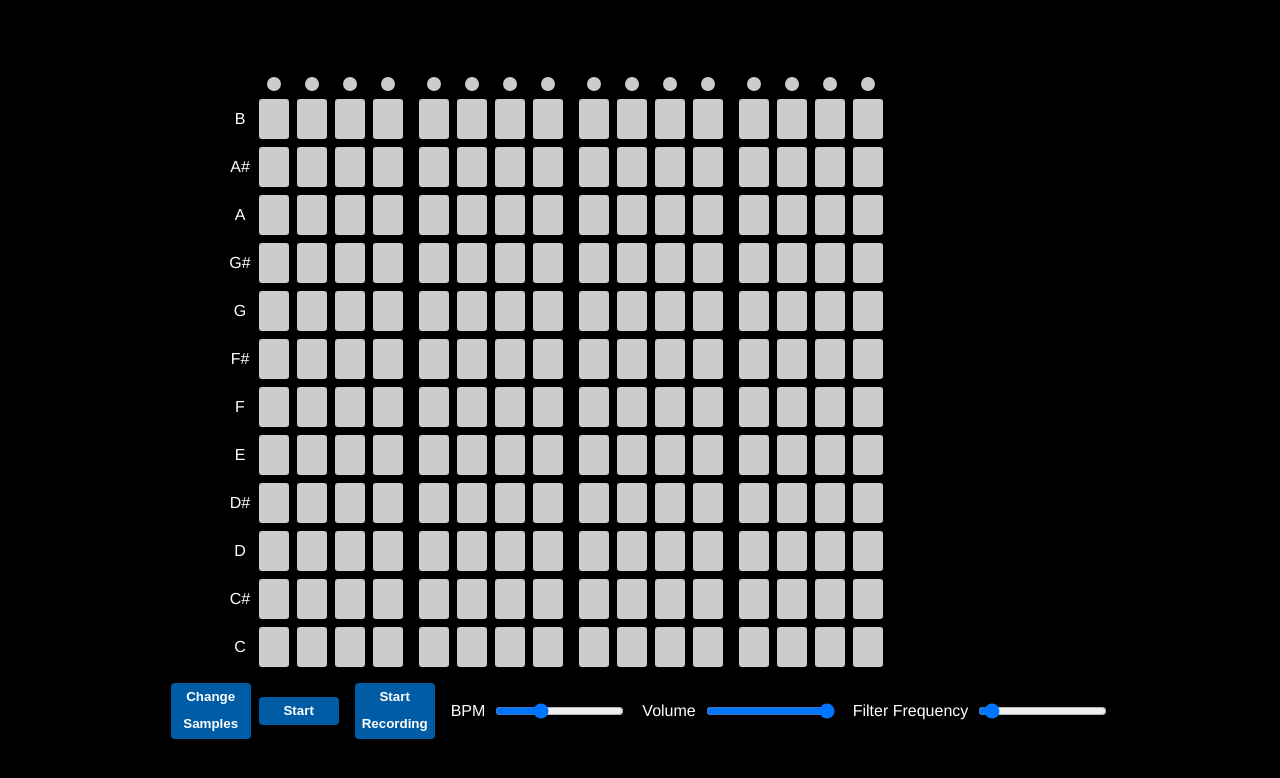
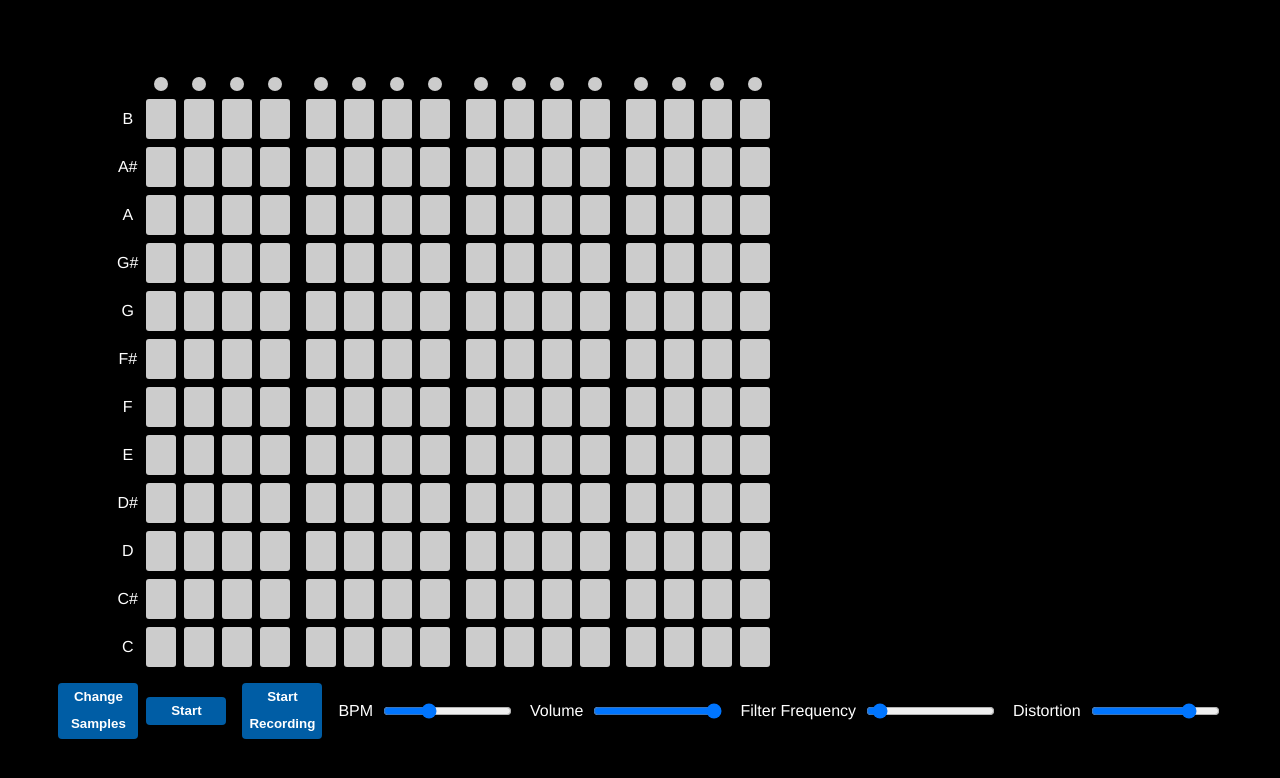
Before and after one commit to julienfullstack/Drum-Machine, a React (Vite) app: page / in a window 1280 px wide. Shown: the top 778 px of the page. Built offline with nearby package versions, Linux system fonts and the light colour scheme; no server answers.

Commit message:
Added distortion filter

```diff
--- a/src/DrumMachine.module.scss
+++ b/src/DrumMachine.module.scss
@@ -51,7 +51,7 @@ $rowGap: 8px;
     @include invisibleInput;
 
     &:checked + #{$lamp}__content {
-      background-color: #ff5b06;
+      background-color: #1f06ff;
     }
   }
 
--- a/src/DrumMachine.tsx
+++ b/src/DrumMachine.tsx
@@ -17,20 +17,20 @@ type Props = {
 };
 
 export default function DrumMachine({ samples, samples2, numOfSteps = 16 }: Props) {
-
-  const [currentSampleSet, setCurrentSampleSet] = React.useState(samples);
-
   const [recorder] = React.useState(new Tone.Recorder());
   const [audioURL, setAudioURL] = React.useState('');
 
   const [isPlaying, setIsPlaying] = React.useState(false);
   const [filterFreq, setFilterFreq] = React.useState(1000);
+  const [attack, setAttack] = React.useState(0.01);
+  const [distortionValue, setDistortionValue] = React.useState(0.8);
+
 
   const tracksRef = React.useRef<Track[]>([]);
   const stepsRef = React.useRef<HTMLInputElement[][]>([[]]);
   const lampsRef = React.useRef<HTMLInputElement[]>([]);
   const seqRef = React.useRef<Tone.Sequence | null>(null);
-
+  const distortionRef = React.useRef<Tone.Distortion | null>(null);
   const trackIds = [...Array(samples.length).keys()] as const;
   const stepIds = [...Array(numOfSteps).keys()] as const;
 
@@ -80,10 +80,36 @@ export default function DrumMachine({ samples, samples2, numOfSteps = 16 }: Prop
     setCurrentSampleSet(samples2);
   };
 
+  const handleDistortionChange = (event: React.ChangeEvent<HTMLInputElement>) => {
+    const newDistortionValue = parseFloat(event.target.value);
+    setDistortionValue(newDistortionValue);
+    if (distortionRef.current) {
+      distortionRef.current.distortion = newDistortionValue;
+    }
+  };
+
+  // const envelopeRef = React.useRef<Tone.Envelope | null>(null);
 
   React.useEffect(() => {
+    distortionRef.current = new Tone.Distortion(distortionValue).toDestination();
 
-    const filter = new Tone.Filter(filterFreq, 'lowpass').toDestination();
+    const filter = new Tone.Filter({
+      frequency: filterFreq,
+      type: 'lowpass',
+      rolloff: -12,
+      Q: 5,
+    }).connect(distortionRef.current); // Connect the filter to the distortion
+
+    tracksRef.current = samples.map((sample, i) => ({
+      id: i,
+      sampler: new Tone.Sampler({
+        urls: {
+          [NOTE]: sample.url,
+        },
+      }).connect(filter), // Connect the sampler to the filter
+    }));
+
+
 
     tracksRef.current = samples.map((sample, i) => ({
       id: i,
@@ -107,17 +133,7 @@ export default function DrumMachine({ samples, samples2, numOfSteps = 16 }: Prop
       "16n"
     );
     seqRef.current.start(0);
-  }, [samples, numOfSteps, filterFreq, recorder]);
-
-  React.useEffect(() => {
-    return () => {
-      seqRef.current?.dispose();
-      tracksRef.current.map((trk) => {
-        trk.sampler.disconnect();
-      });
-    };
-  }, []);
-
+  }, [samples, numOfSteps, filterFreq, recorder, distortionValue]);
 
   return (
     <div className={styles.machine}>
@@ -221,8 +237,17 @@ export default function DrumMachine({ samples, samples2, numOfSteps = 16 }: Prop
             defaultValue={filterFreq}
           />
         </label>
-
-
+        <label className={styles.fader}>
+        <span>Distortion</span>
+        <input
+          type="range"
+          min="0"
+          max="1"
+          step="0.01"
+          value={distortionValue}
+          onChange={handleDistortionChange}
+        />
+      </label>
       </div>
     </div>
   );
```
